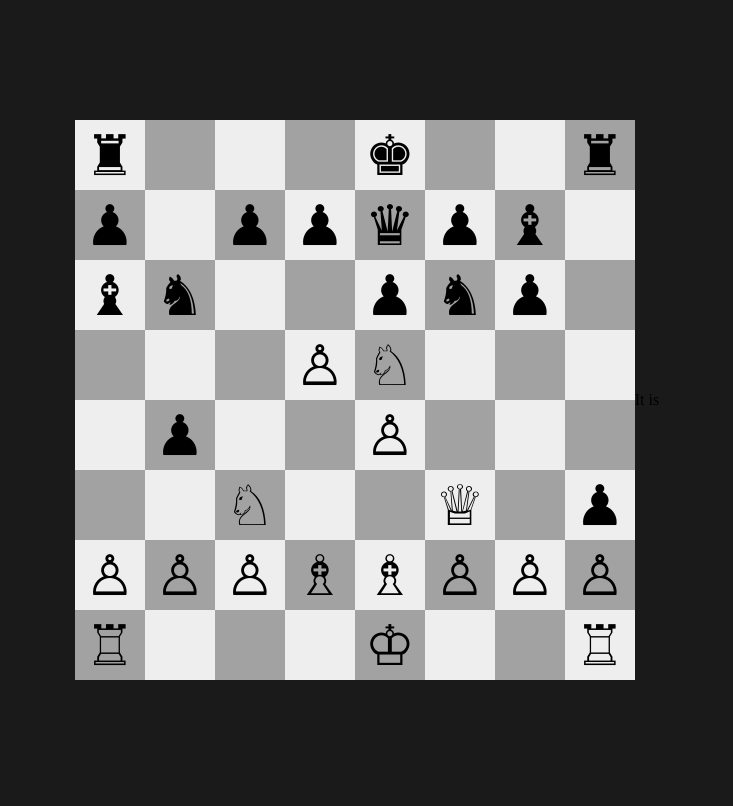
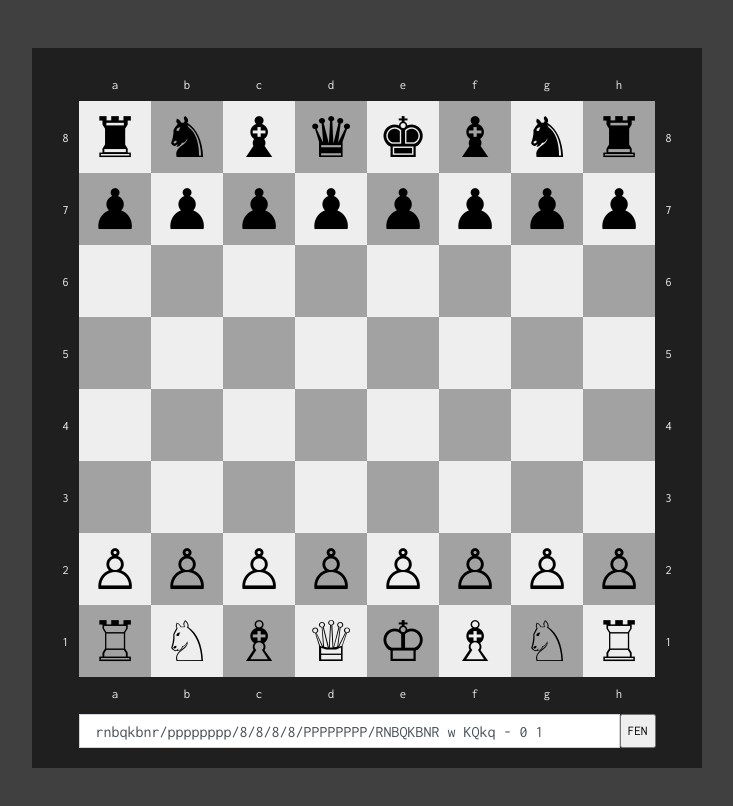
Before and after one commit to Autocrit/WebChess, a plain HTML site: page MyWebChess/index.html in a window 1280 px wide. Shown: the whole page, without its empty margins (273-1006 px from the left). Drawn offline with Linux system fonts and the light colour scheme.

Commit message:
Add fen input

```diff
--- a/MyWebChess/index.html
+++ b/MyWebChess/index.html
@@ -4,12 +4,19 @@
 	<meta charset="UTF-8">
 	<meta name="viewport" content="width=device-width, initial-scale=1.0">
 	<title>Chess</title>
+	<link href='https://fonts.googleapis.com/css?family=Inconsolata' rel='stylesheet'>
 	<link rel="stylesheet" href="style.css">
 </head>
 <body>
-	<div id="chessboard"></div>
-	<p>It is <span id="player"></span>
-	<p id="info-display"></p>
-	<script src="./js/script.js" type="module"></script>
+	<div class="main">
+		<div><table id="chessboard"></table></div>
+		<div class="input-group">
+			<input id="fen" type="text" class="form-control" value=""></input>
+			<div class="input-group-append mb-1">
+				<button id="fen-button">FEN</button>
+			</div>
+		</div>
+	</div>
+<script src="./js/script.js" type="module"></script>
 </body>
 </html>
--- a/MyWebChess/js/script.js
+++ b/MyWebChess/js/script.js
@@ -4,12 +4,69 @@ let chessboard = new chess.Board();
 let legal_moves = [];
 
 const chessboard_element = document.querySelector("#chessboard");
-const playerDisplayElement = document.querySelector("#player");
-const infoDisplayElement = document.querySelector("#info-display");
+const fen_input = document.querySelector("#fen");
+const fen_button = document.querySelector("#fen-button");
+
+fen_button.addEventListener("click", set_from_fen);
+
 let square_elements = [];
 let overlay_elements = [];
 
+const col_to_file = [ 'a', 'b', 'c', 'd', 'e', 'f', 'g', 'h' ];
+
 function create_board() {
+	// file labels
+	let tr = chessboard_element.insertRow();
+	tr.append(document.createElement("th"));
+	for(let x=0; x<8; x++) {
+		let th = document.createElement("th");
+		tr.append(th);
+		th.textContent = col_to_file[x];
+	}
+	tr.append(document.createElement("th"));
+
+	for(let y=7; y>=0; y--) {
+		let tr = chessboard_element.insertRow();
+
+		let th = document.createElement("th");
+		tr.append(th);
+		th.textContent = y + 1;
+
+		for(let x=0; x<8; x++) {
+			let td = tr.insertCell();
+			tr.append(td);
+			td.id = col_to_file[x] + (y + 1);
+
+			let i = (7 - y) * 8 + x;
+
+			let overlay = document.createElement("div");
+			overlay.classList.add("overlay");
+			td.append(overlay);
+			overlay_elements[i] = overlay;
+
+			td.addEventListener("dragstart", drag_start);
+			td.addEventListener("dragover", drag_over);
+			td.addEventListener("drop", drag_drop);
+
+			square_elements[i] = td;
+		}
+
+		th = document.createElement("th");
+		tr.append(th);
+		th.textContent = y + 1;
+	}
+
+	// file labels
+	tr = chessboard_element.insertRow();
+	tr.append(document.createElement("th"));
+	for(let x=0; x<8; x++) {
+		let th = document.createElement("th");
+		tr.append(th);
+		th.textContent = col_to_file[x];
+	}
+	tr.append(document.createElement("th"));
+
+/*
 	for(let i=0; i<64; i++) {
 		let square = document.createElement("div");
 		square.classList.add("square");
@@ -35,6 +92,7 @@ function create_board() {
 
 		square_elements[i] = square;
 	}
+*/
 }
 
 function render_pieces() {
@@ -57,14 +115,18 @@ function render_pieces() {
 		if(chessboard.color[i] != chess.Color.none) {
 			let piece = document.createElement("div");
 			piece.classList.add("piece");
+
+			// SVG
 			//piece.innerHTML = chess.Piece.get_svg(chessboard.piece[i]);
+
+			// PNG
 			//let png = chess.Piece.get_png(chessboard.color[i], chessboard.piece[i]);
 			//let image = document.createElement("img");
 			//image.src = png;
 			//image.classList.add("piece-img");
 			//piece.append(image);
-			//piece.firstChild.classList = chessboard.color[i] === chess.Color.white ? "white-piece" : "black-piece";
 
+			// Unicode
 			let span = document.createElement("span");
 			piece.append(span);
 			span.textContent = chess.Piece.unicode(chessboard.color[i], chessboard.piece[i]);
@@ -76,11 +138,9 @@ function render_pieces() {
 }
 
 let from_sq = undefined;
-let dragged_element = undefined;
 
-function dragStart(e) {
+function drag_start(e) {
 	from_sq = chess.Square.from_str(this.id);
-	dragged_element = e.target;
 
 	// Get legal moves from this square
 	let moves = legal_moves.filter(move => move.from === from_sq);
@@ -104,12 +164,12 @@ function dragStart(e) {
 	}
 }
 
-function dragOver(e) {
+function drag_over(e) {
 	e.preventDefault();
 	e.dataTransfer.dropEffect = "move";
 }
 
-function dragDrop(e) {
+function drag_drop(e) {
 	//e.stopPropagation();
 	e.preventDefault();
 
@@ -135,28 +195,16 @@ function dragDrop(e) {
 
 }
 
-function perft() {
-	let depth = 5;
-	let nodes = chessboard.perft(depth);
+function set_from_fen(e) {
+	let fen = fen_input.value;
 
-	console.log("perft d" + depth + ": " + nodes)
-}
-
-document.addEventListener("DOMContentLoaded", (event) => {
-	create_board();
-
-	let fen1 = "r3k2r/p1ppqpb1/bn2pnp1/3PN3/1p2P3/2N2Q1p/PPPBBPPP/R3K2R w KQkq - 0 1";
-	let fen2 = "r3k2r/p1ppqpb1/bn2pnp1/3PN3/1p2P3/2N2Q1p/PPPBBPPP/R3K2R b KQkq - 0 1";
-	let ep_fen = "4k3/8/8/8/2p5/8/3P4/5K2 w" // ep
-
-	chessboard.set_from_fen(fen1);
+	chessboard.set_from_fen(fen);
 
 	render_pieces();
 
 	legal_moves = chessboard.gen_legal();
 
 	let moves = chessboard.gen_pseudolegal();
-
 
 	let move_strings = [];
 	for(const move of moves) {
@@ -170,7 +218,29 @@ document.addEventListener("DOMContentLoaded", (event) => {
 		return 0;
 	});
 
+	console.log("****************");
 	for(const str of move_strings) {
 		console.log(str);
 	}
+	console.log("****************");
+}
+
+function perft() {
+	let depth = 5;
+	let nodes = chessboard.perft(depth);
+
+	console.log("perft d" + depth + ": " + nodes)
+}
+
+document.addEventListener("DOMContentLoaded", (event) => {
+	create_board();
+
+	fen_input.value = chess.Board.start_fen;
+
+	set_from_fen();
+
+	//let fen1 = "r3k2r/p1ppqpb1/bn2pnp1/3PN3/1p2P3/2N2Q1p/PPPBBPPP/R3K2R w KQkq - 0 1";
+	//let fen2 = "r3k2r/p1ppqpb1/bn2pnp1/3PN3/1p2P3/2N2Q1p/PPPBBPPP/R3K2R b KQkq - 0 1";
+	//let ep_fen = "4k3/8/8/8/2p5/8/3P4/5K2 w" // ep
+
 });
--- a/MyWebChess/style.css
+++ b/MyWebChess/style.css
@@ -10,24 +10,49 @@
 }
 
 body {
+	font-family: 'Inconsolata', monospace;
 	display: flex;
 	justify-content: center;
 	align-items: center;
 	height: 100vh;
-	width: 100vw;
-	background: #1a1a1a;
-	margin: 0;
-	padding: 0;
+	background: #404040;
+}
+
+.main {
+	background: #1f1f1f;
+	margin: 20px;
+	padding: 20px;
 }
 
 #chessboard {
-	width: var(--board-size);
-	height: var(--board-size);
-	display: flex;
-	/*flex-wrap: wrap-reverse;*/
-	flex-wrap: wrap;
+	border-spacing: 0;
+	border-collapse: collapse;
 }
 
+#chessboard th {
+	font-size: .8rem;
+	font-weight: 200;
+	padding: .8em;
+	color: rgb(236, 236, 236);
+}
+
+#chessboard td {
+	/*border: 1px solid;*/
+	width: var(--square-size);
+	height: var(--square-size);
+	position: relative;
+}
+
+#chessboard tr:nth-of-type(odd) td:nth-of-type(odd),
+#chessboard tr:nth-of-type(even) td:nth-of-type(even) {
+	background-color: rgb(162, 162, 162);
+}
+
+#chessboard tr:nth-of-type(odd) td:nth-of-type(even),
+#chessboard tr:nth-of-type(even) td:nth-of-type(odd) {
+	background-color: rgb(238, 238, 238);
+}
+/*
 .square {
 	height: var(--square-size);
 	width: var(--square-size);
@@ -42,7 +67,7 @@ path {
 	position: relative;
 	z-index: -10;
 }
-
+*/
 .piece {
 	height: var(--square-size);
 	width: var(--square-size);
@@ -52,7 +77,7 @@ path {
 	align-items: center;
 	z-index: 9;
 }
-
+/*
 .piece svg {
 	height: var(--piece-size);
 	width: var(--piece-size);
@@ -68,7 +93,7 @@ path {
 	position: relative;
 	z-index: -9;
 }
-
+*/
 .piece span {
 	font-size: 3.5rem;
 	position: relative;
@@ -92,11 +117,55 @@ path {
 }
 
 .overlay {
-	position: fixed;
+	position: absolute;
+	top: 0;
+	left: 0;
 	display: none;
-	width: var(--square-size);
-	height: var(--square-size);
+	width: 100%;
+	height: 100%;
 	background-color: rgba(4, 204, 249, 0.3);
 	/*z-index: 2;
 	cursor: pointer;*/
 }
+
+.input-group {
+	width: 577px;
+	position: relative;
+	display: flex;
+	flex-wrap: wrap;
+	align-items: stretch;
+	box-sizing: border-box;
+	margin-left: auto !important;
+	margin-right: auto !important;
+	margin-top: 0.25rem !important;
+}
+
+.form-control {
+	position: relative;
+	flex: 1 1 auto;
+    width: 1%;
+    min-width: 0;
+    margin-bottom: 0;
+	display: block;
+	height: calc(1.8em);
+	padding: 1rem;
+	font-size: 1rem;
+	font-weight: 400;
+	line-height: 1.5;
+	color: #495057;
+	background-color: #fff;
+	background-clip: padding-box;
+	border: 1px solid #ced4da;
+	box-sizing: border-box;
+	font-family:inherit;
+}
+
+.input-group-append {
+	/*margin-left: -1px;*/
+	display: flex;
+	box-sizing: border-box;
+}
+
+button {
+	font-family: inherit;
+}
```
